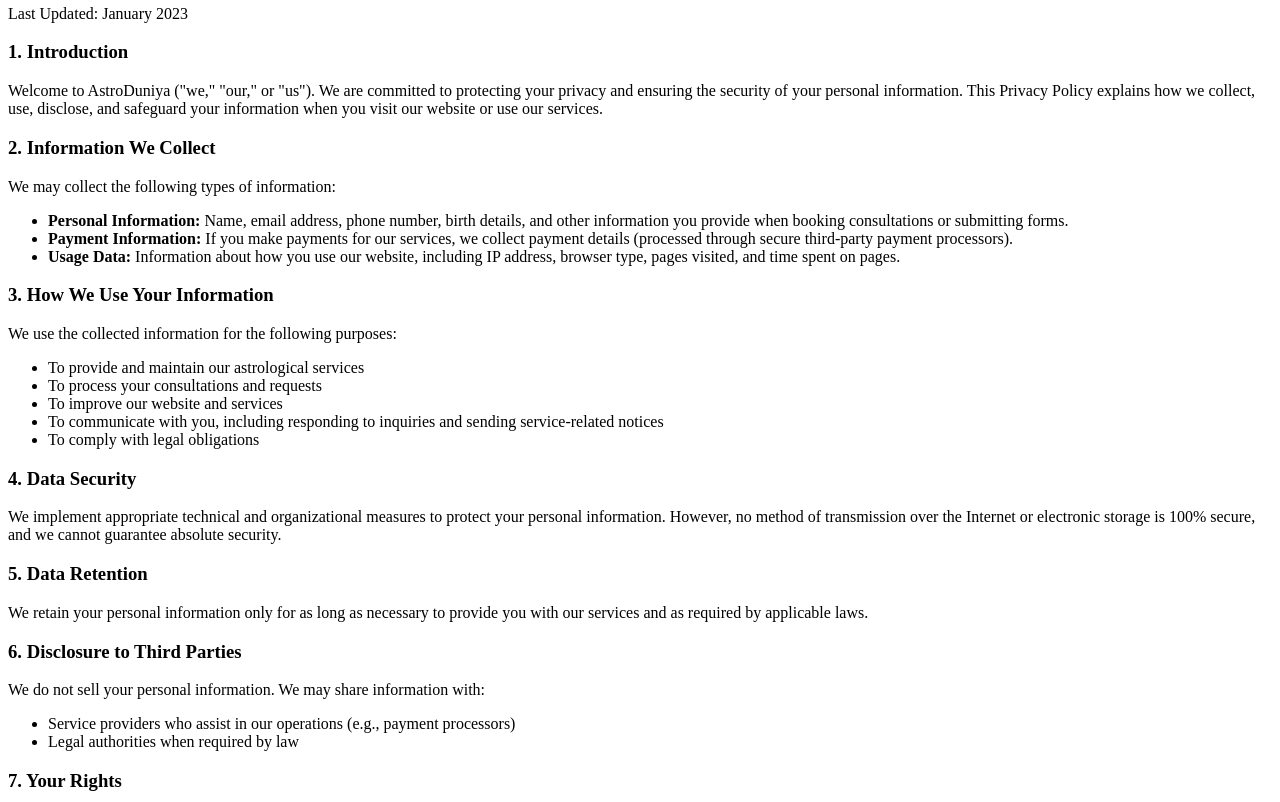
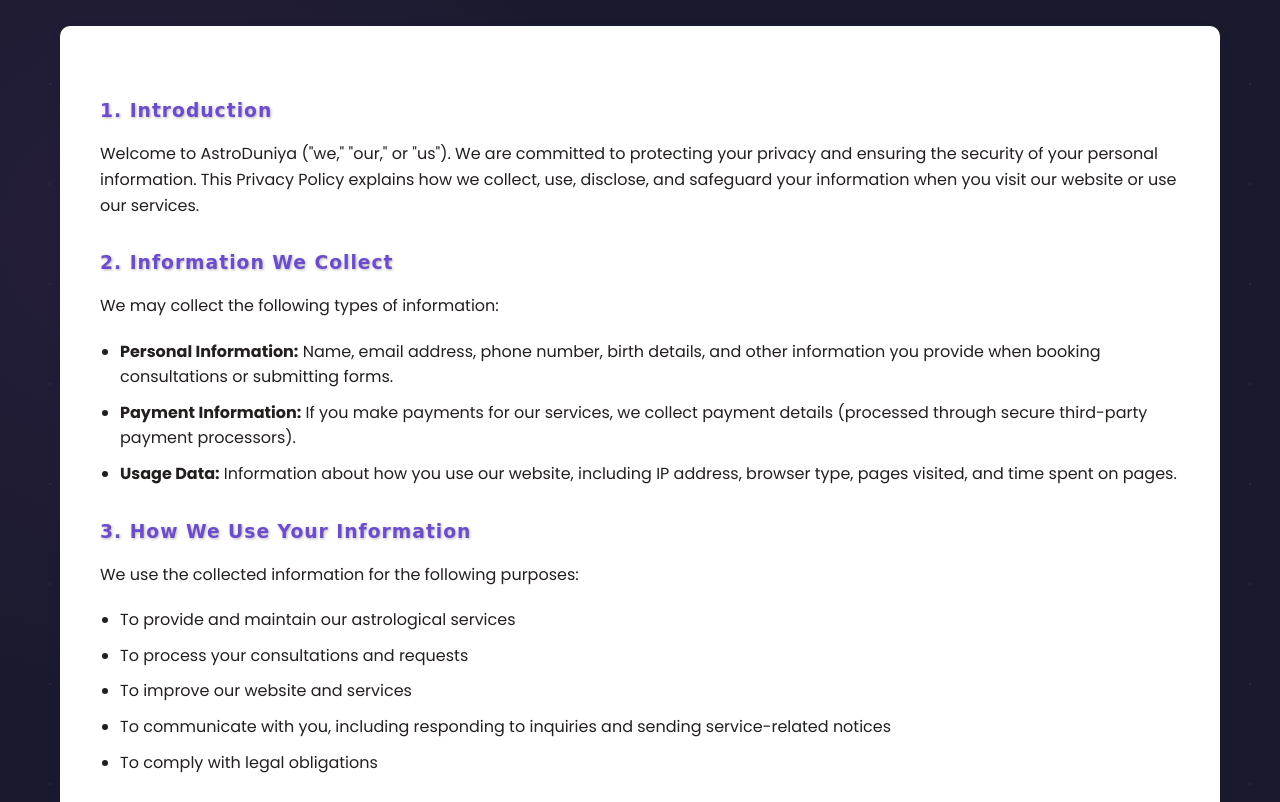
Before and after one commit to chandrakanthere/AstroDuniya, a plain HTML site: page privacy-policy.html in a window 1280 px wide. Shown: the part 266-1068 px from the top of the page. Drawn offline with Linux system fonts and the light colour scheme; the site is published under a folder, as on GitHub Pages, so addresses that start at the root find nothing.

Commit message:
privacy-policy.html

```diff
--- a/privacy-policy.html
+++ b/privacy-policy.html
@@ -10,7 +10,7 @@
 </head>
 <body>
     <header>
-        <link rel="stylesheet" href="/privacy.css">
+        <link rel="stylesheet" href="privacy.css">
         <div class="container header-container">
             <div class="logo">
                 <h1>AstroDuniya</h1>
```
